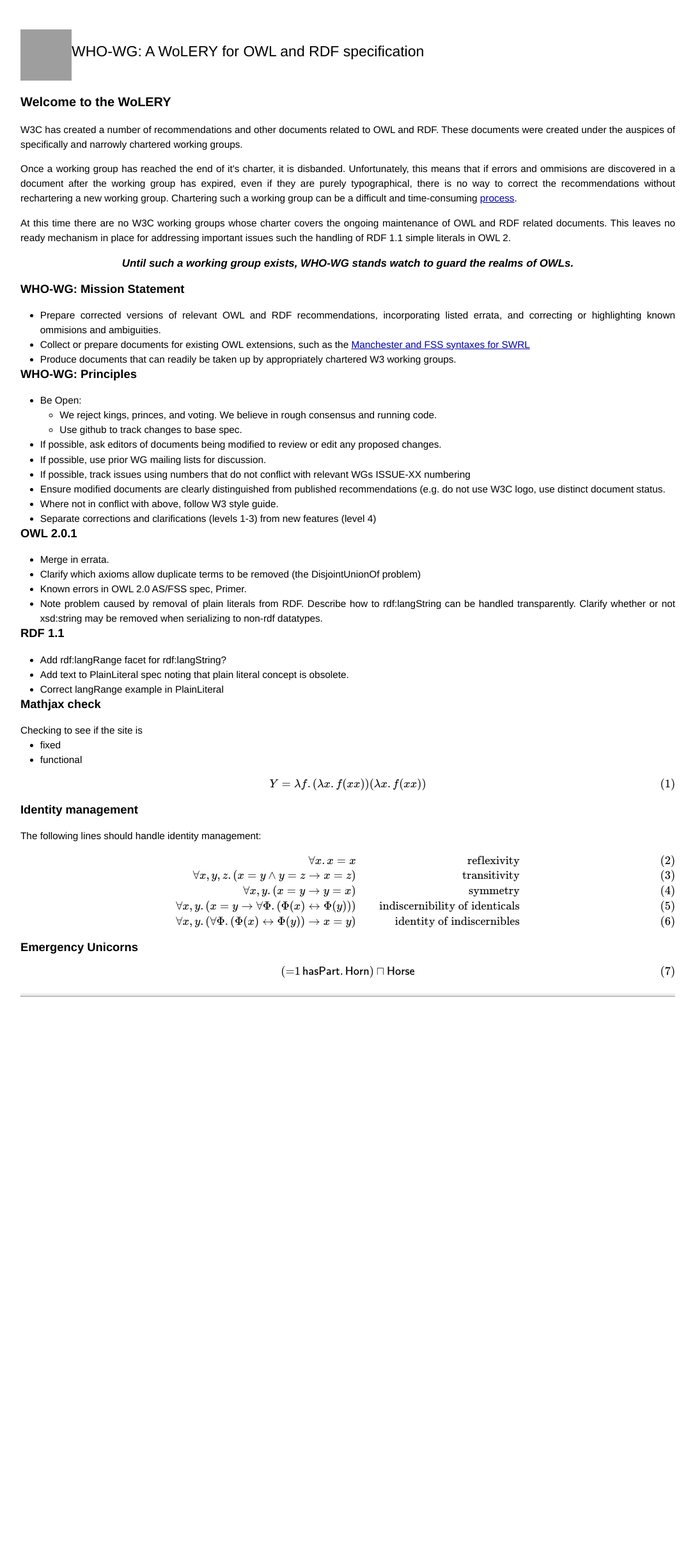
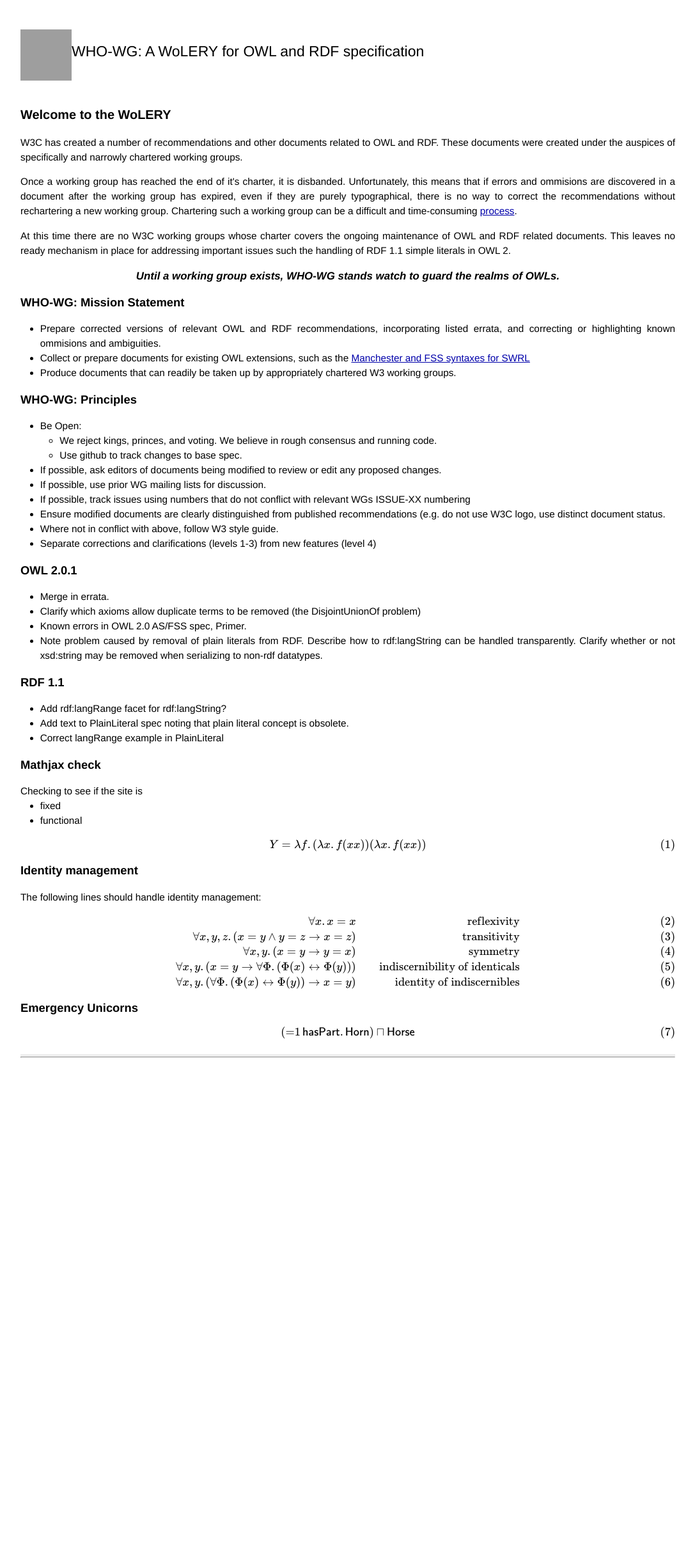
Before and after one commit to WHO-WG/WHO-WG.github.io, a Jekyll site: the page built from index.html, in a window 1280 px wide. Shown: the whole page at 64% size, without its empty margins (96-1183 px from the left). Built offline with Jekyll 4.4.1, drawn with Linux system fonts in a browser that asks for light colours; Markdown is read by kramdown in place of the engine named in the settings; formulas are drawn with MathJax 3; before the commit the page ends 2344 px from its top, so only the background shows below that; grey boxes are pictures that could not be loaded.

Commit message:
front page changes

```diff
--- a/css/main.css
+++ b/css/main.css
@@ -21,6 +21,7 @@
 
 h1, h2, h3, h4, h5, h6 {
   font-size: 100%;
+margin-top: 1em;
 margin-bottom: 1em;}
 
 h1 {
--- a/index.html
+++ b/index.html
@@ -19,7 +19,7 @@
 the ongoing maintenance of OWL and RDF related documents. This leaves
 no ready mechanism in place for addressing important issues such the handling
 of RDF 1.1 simple literals in OWL 2.</p>
-<p style="text-align:center; font-weight:bold; font-size:110%; font-style:italic;"> Until such a working
+<p style="text-align:center; font-weight:bold; font-size:110%; font-style:italic;"> Until a working
 group exists, WHO-WG stands watch to guard the realms of OWLs.
 </p>
 
```
